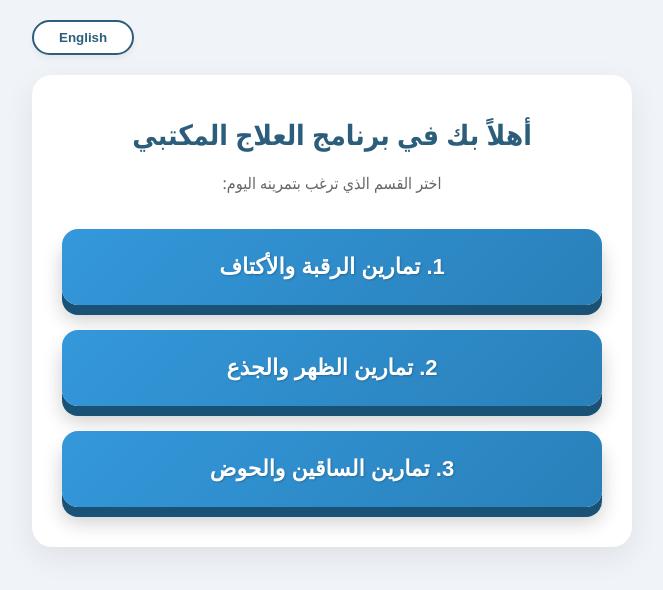
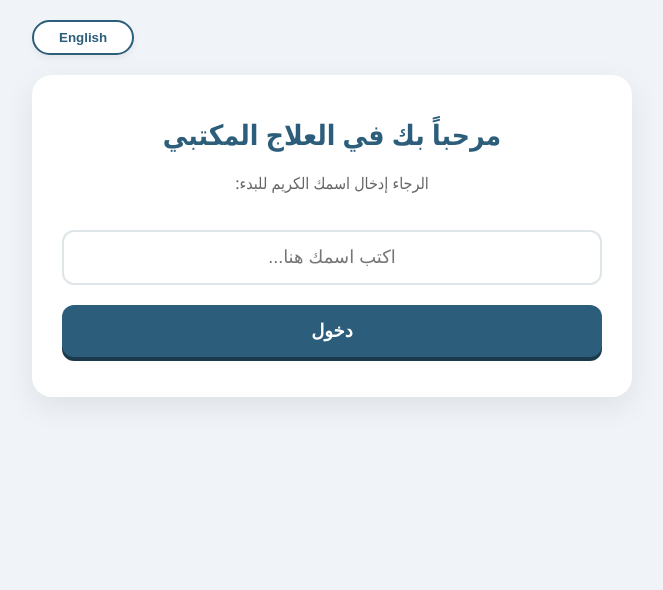
Before and after one commit to Hassanfm777/3d-office-therapy, a plain HTML site: page index.html in a window 1280 px wide. Shown: the whole page, without its empty margins (308-971 px from the left). Drawn offline with Linux system fonts and the light colour scheme.

Commit message:
Update index.html

```diff
--- a/index.html
+++ b/index.html
@@ -46,28 +46,33 @@
 
         h1 { color: var(--primary); font-size: 28px; margin-top: 0; }
 
-        /* تصميم الـ 3D الحقيقي والبارز للصفحة الرئيسية */
-        .category-grid { display: flex; flex-direction: column; gap: 25px; margin-top: 35px; }
+        /* حقل إدخال الاسم */
+        .name-input {
+            width: 100%; padding: 15px; font-size: 18px; border: 2px solid #dfe6e9;
+            border-radius: 12px; box-sizing: border-box; margin: 20px 0; text-align: center;
+            outline: none; transition: 0.2s;
+        }
+        .name-input:focus { border-color: var(--primary); }
+
+        .submit-name-btn {
+            background: var(--primary); color: white; border: none; padding: 15px;
+            font-size: 18px; font-weight: bold; border-radius: 12px; cursor: pointer;
+            width: 100%; box-shadow: 0 4px 0 var(--primary-dark); transition: 0.1s;
+        }
+        .submit-name-btn:active { transform: translateY(4px); box-shadow: 0 0 0 var(--primary-dark); }
+
+        /* أزرار 3D للصفحة الرئيسية */
+        .category-grid { display: flex; flex-direction: column; gap: 25px; margin-top: 25px; }
         .btn-3d {
             background: linear-gradient(135deg, #3498db, #2980b9);
-            color: white;
-            border: none;
-            border-radius: 16px;
-            padding: 25px 20px;
-            font-size: 22px;
-            font-weight: 900;
-            text-shadow: 1px 1px 2px rgba(0,0,0,0.2);
-            /* هنا سر الـ 3D: الظل السفلي الصلب */
-            box-shadow: 0 10px 0 #1a5276, 0 15px 20px rgba(0,0,0,0.2);
-            cursor: pointer;
-            transition: all 0.1s ease-in-out;
-            position: relative;
-            width: 100%;
+            color: white; border: none; border-radius: 16px; padding: 22px 20px;
+            font-size: 20px; font-weight: 900; text-shadow: 1px 1px 2px rgba(0,0,0,0.2);
+            box-shadow: 0 8px 0 #1a5276, 0 12px 15px rgba(0,0,0,0.2);
+            cursor: pointer; transition: all 0.1s ease-in-out; width: 100%;
         }
         .btn-3d:active {
-            /* تأثير الانضغاط للداخل عند النقر */
-            transform: translateY(10px);
-            box-shadow: 0 0 0 #1a5276, 0 5px 10px rgba(0,0,0,0.2);
+            transform: translateY(8px);
+            box-shadow: 0 0 0 #1a5276, 0 4px 8px rgba(0,0,0,0.2);
         }
 
         /* قائمة التمارين */
@@ -107,9 +112,17 @@
 
     <div class="app-container">
 
-        <!-- الشاشة الرئيسية (أزرار 3D) -->
-        <div id="welcomeScreen" class="screen active">
-            <h1 id="welcomeTitle">أهلاً بك في برنامج العلاج المكتبي</h1>
+        <!-- الشاشة الأولى: إدخال الاسم فقط -->
+        <div id="loginScreen" class="screen active">
+            <h1 id="loginTitle">مرحباً بك في العلاج المكتبي</h1>
+            <p id="loginSub" style="color: #666; font-size: 16px;">الرجاء إدخال اسمك الكريم للبدء:</p>
+            <input type="text" id="userNameInput" class="name-input" placeholder="اكتب اسمك هنا...">
+            <button class="submit-name-btn" id="startAppBtn" onclick="saveNameAndEnter()">دخول</button>
+        </div>
+
+        <!-- الشاشة الثانية: الصفحة الرئيسية (أزرار 3D) -->
+        <div id="welcomeScreen" class="screen">
+            <h1 id="welcomeTitle">أهلاً بك</h1>
             <p id="welcomeSub" style="color: #666; font-size: 16px;">اختر القسم الذي ترغب بتمرينه اليوم:</p>
 
             <div class="category-grid">
@@ -157,7 +170,8 @@
     <script>
         let currentLang = 'ar';
         let currentCategory = '';
-        let activeExercise = null; // يحفظ التمرين الحالي لضمان عدم خطأ الترجمة
+        let activeExercise = null;
+        let userName = '';
         let count = 0;
         const video = document.getElementById("exVideo");
 
@@ -176,14 +190,18 @@
 
         const trans = {
             ar: {
-                langBtn: "English", welcomeTitle: "أهلاً بك في برنامج العلاج المكتبي", welcomeSub: "اختر القسم الذي ترغب بتمرينه اليوم:",
+                langBtn: "English",
+                loginTitle: "مرحباً بك في العلاج المكتبي", loginSub: "الرجاء إدخال اسمك الكريم للبدء:", inputPlaceholder: "اكتب اسمك هنا...", startBtn: "دخول",
+                welcomeTitle: "أهلاً بك", welcomeSub: "اختر القسم الذي ترغب بتمرينه اليوم:",
                 cat1: "1. تمارين الرقبة والأكتاف", cat2: "2. تمارين الظهر والجذع", cat3: "3. تمارين الساقين والحوض",
                 listTitle: "اختر التمرين:", backHome: "🔙 العودة للرئيسية", backList: "🔙 للقائمة", jumpHome: "🏠 للرئيسية",
                 countLabel: "عدد التكرارات المنجزة:", countBtn: "+ عدّ تمرين واحد", mute: "🔇 مكتوم", unmute: "🔊 يعمل",
                 guidance: "🎯 الهدف: يُنصح بعمل 3 إلى 5 تكرارات لكل جهة لضمان الفائدة.", instructionPrefix: "التعليمات: "
             },
             en: {
-                langBtn: "العربية", welcomeTitle: "Welcome to Office Therapy", welcomeSub: "Choose a category to start:",
+                langBtn: "العربية",
+                loginTitle: "Welcome to Office Therapy", loginSub: "Please enter your name to start:", inputPlaceholder: "Type your name here...", startBtn: "Enter",
+                welcomeTitle: "Welcome", welcomeSub: "Choose a category to start:",
                 cat1: "1. Neck & Shoulders", cat2: "2. Back & Trunk", cat3: "3. Legs & Hips",
                 listTitle: "Select Exercise:", backHome: "🔙 Back to Home", backList: "🔙 To List", jumpHome: "🏠 To Home",
                 countLabel: "Repetitions completed:", countBtn: "+ Add 1 Rep", mute: "🔇 Muted", unmute: "🔊 Sound On",
@@ -191,13 +209,39 @@
             }
         };
 
-        // دالة مركزية لتحديث جميع النصوص في الشاشة بناءً على اللغة الحالية
+        function saveNameAndEnter() {
+            const inputVal = document.getElementById("userNameInput").value.trim();
+            if(inputVal === "") {
+                alert(currentLang === 'ar' ? "الرجاء إدخال الاسم أولاً" : "Please enter your name first");
+                return;
+            }
+            userName = inputVal;
+
+            // تخصيص عنوان الترحيب باسم المستخدم
+            document.getElementById("welcomeTitle").innerText = (currentLang === 'ar' ? "أهلاً بك، " : "Welcome, ") + userName + "!";
+
+            // الانتقال للشاشة الرئيسية
+            document.getElementById("loginScreen").classList.remove("active");
+            document.getElementById("welcomeScreen").classList.add("active");
+        }
+
         function updateUITexts() {
             const t = trans[currentLang];
 
+            document.getElementById("langBtn").innerText = t.langBtn;
+
+            // نصوص شاشة تسجيل الدخول
+            document.getElementById("loginTitle").innerText = t.loginTitle;
+            document.getElementById("loginSub").innerText = t.loginSub;
+            document.getElementById("userNameInput").placeholder = t.inputPlaceholder;
+            document.getElementById("startAppBtn").innerText = t.startBtn;
+
             // نصوص الرئيسية
-            document.getElementById("langBtn").innerText = t.langBtn;
-            document.getElementById("welcomeTitle").innerText = t.welcomeTitle;
+            if(userName !== "") {
+                document.getElementById("welcomeTitle").innerText = (currentLang === 'ar' ? "أهلاً بك، " : "Welcome, ") + userName + "!";
+            } else {
+                document.getElementById("welcomeTitle").innerText = t.welcomeTitle;
+            }
             document.getElementById("welcomeSub").innerText = t.welcomeSub;
             document.getElementById("btnCat1").innerText = t.cat1;
             document.getElementById("btnCat2").innerText = t.cat2;
@@ -207,7 +251,6 @@
             document.getElementById("listTitle").innerText = t.listTitle;
             document.getElementById("backToWelcomeBtn").innerText = t.backHome;
 
-            // تحديث أزرار القائمة المعروضة حالياً
             if(currentCategory !== '') {
                 const container = document.getElementById("exercisesContainer");
                 container.innerHTML = "";
@@ -220,7 +263,6 @@
                 });
             }
 
-            // نصوص شاشة الفيديو (يتم تحديثها فقط إذا كان هناك تمرين مفتوح)
             if(activeExercise) {
                 document.getElementById("videoTitle").innerText = currentLang === 'ar' ? activeExercise.titleAr : activeExercise.titleEn;
                 document.getElementById("videoDesc").innerHTML = "<strong>" + t.instructionPrefix + "</strong>" + (currentLang === 'ar' ? activeExercise.descAr : activeExercise.descEn);
@@ -238,12 +280,12 @@
             currentLang = currentLang === 'ar' ? 'en' : 'ar';
             document.getElementById("html-tag").dir = currentLang === 'ar' ? 'rtl' : 'ltr';
             document.getElementById("html-tag").lang = currentLang;
-            updateUITexts(); // تحديث فوري وآمن لكل النصوص
+            updateUITexts();
         }
 
         function openCategory(cat) {
             currentCategory = cat;
-            updateUITexts(); // لرسم الأزرار باللغة الصحيحة
+            updateUITexts();
 
             document.getElementById("welcomeScreen").classList.remove("active");
             document.getElementById("videoScreen").classList.remove("active");
@@ -251,8 +293,8 @@
         }
 
         function openVideo(ex) {
-            activeExercise = ex; // حفظ التمرين الحالي برمجياً
-            updateUITexts(); // تحديث العنوان والوصف للغة الصحيحة
+            activeExercise = ex;
+            updateUITexts();
 
             video.src = ex.vid;
             count = 0;
@@ -264,7 +306,7 @@
 
         function goHome() {
             video.pause();
-            activeExercise = null; // تفريغ التمرين
+            activeExercise = null;
             document.getElementById("listScreen").classList.remove("active");
             document.getElementById("videoScreen").classList.remove("active");
             document.getElementById("welcomeScreen").classList.add("active");
@@ -291,7 +333,6 @@
             document.getElementById("soundBtn").innerText = video.muted ? trans[currentLang].mute : trans[currentLang].unmute;
         }
 
-        // تشغيل التحديث أول مرة لضمان تحميل النصوص الأساسية
         updateUITexts();
     </script>
 </body>
```
